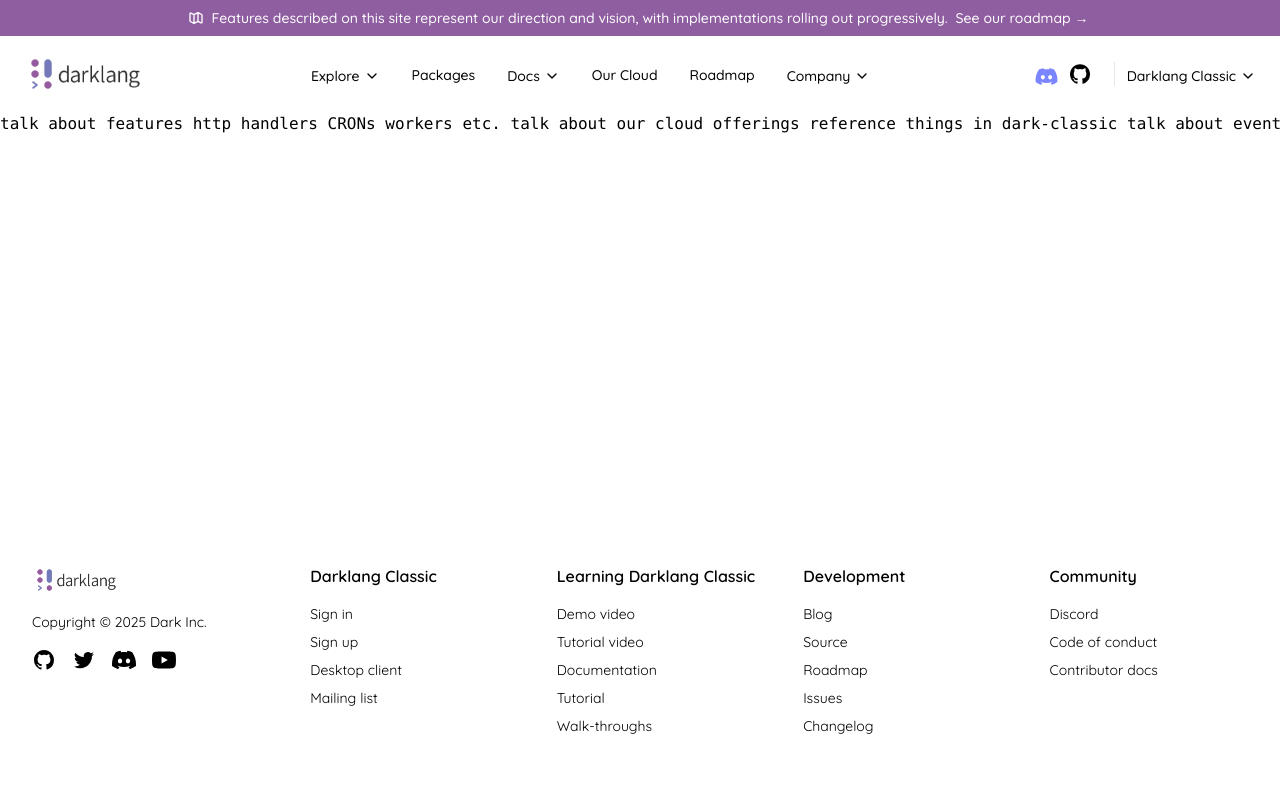
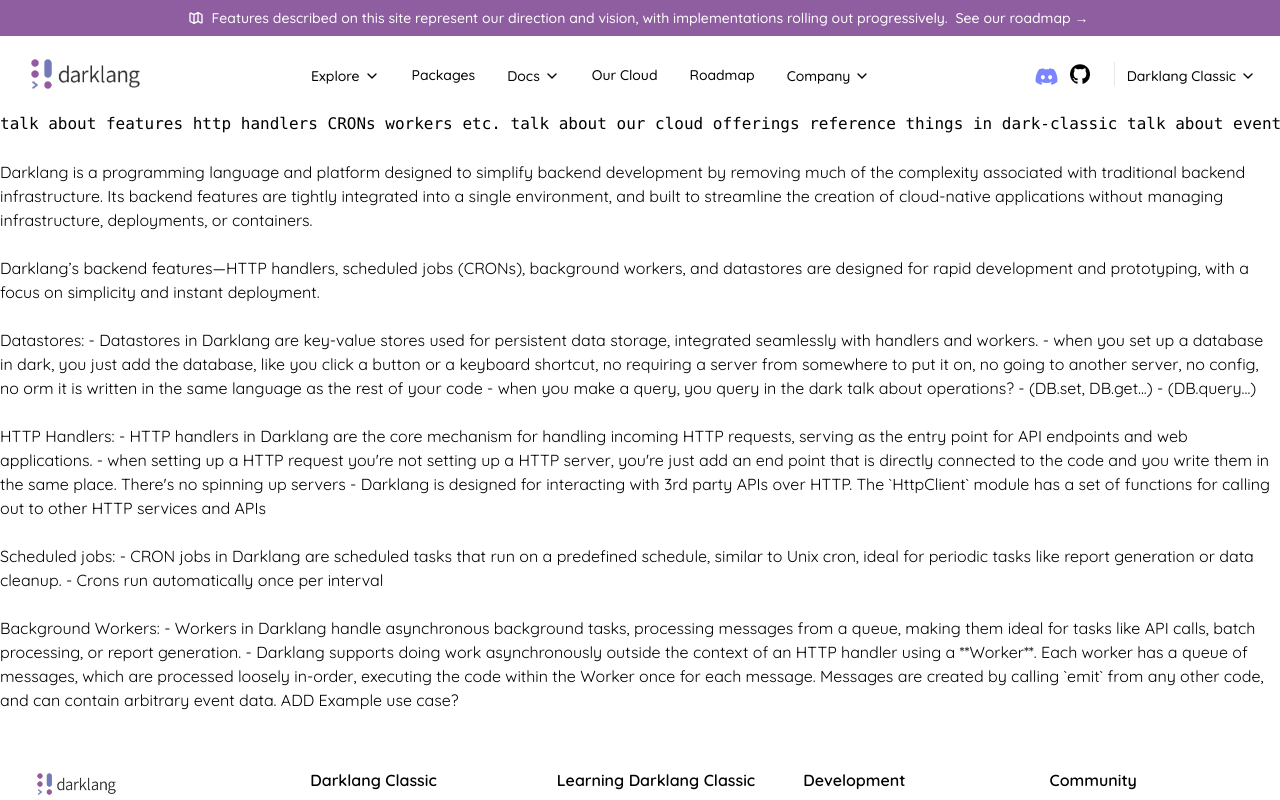
Before and after one commit to darklang/darklang.com, a React (Vite) app: page /backends in a window 1280 px wide. Shown: the top 800 px of the page. Built offline with nearby package versions, Linux system fonts and the light colour scheme.

Commit message:
fill in more content

```diff
--- a/src/pages/Backends/index.tsx
+++ b/src/pages/Backends/index.tsx
@@ -2,18 +2,70 @@
 
 const Backends: React.FC = () => {
   return (
-    <pre>
-      talk about features
+    <section className="max-w-7xl mx-auto">
+      <pre>
+        talk about features
         http handlers
         CRONs
         workers
         etc.
 
-      talk about our cloud offerings
+        talk about our cloud offerings
         reference things in dark-classic
 
-      talk about eventual migration from -classic to -next
-</pre>
+        talk about eventual migration from -classic to -next
+      </pre>
+
+      <br />
+
+      <p>
+        Darklang is a programming language and platform designed to simplify backend development by removing much of the complexity associated with traditional backend infrastructure. Its backend features are tightly integrated into a single environment, and built to streamline the creation of cloud-native applications without managing infrastructure, deployments, or containers.
+      </p>
+
+      <br />
+      <p>Darklang’s backend features—HTTP handlers, scheduled jobs (CRONs), background workers, and datastores are designed for rapid development and prototyping, with a focus on simplicity and instant deployment.</p>
+
+      <br />
+      <p>
+        Datastores:
+        - Datastores in Darklang are key-value stores used for persistent data storage, integrated seamlessly with handlers and workers.
+        - when you set up a database in dark, you just add the database, like you click a button or a keyboard shortcut, no requiring a server from somewhere to put it on, no going to another server, no config, no orm it is written in the same language as the rest of your code
+        - when you make a query, you query in the dark
+
+        talk about operations?
+        - (DB.set, DB.get...)
+        - (DB.query...)
+      </p>
+
+      <br />
+
+      <p>
+        HTTP Handlers:
+        - HTTP handlers in Darklang are the core mechanism for handling incoming HTTP requests, serving as the entry point for API endpoints and web applications.
+        - when setting up a HTTP request you're not setting up a HTTP server, you're just add an end point that is directly connected to the code and you write them in the same place. There's no spinning up servers
+        - Darklang is designed for interacting with 3rd party APIs over HTTP. The `HttpClient` module has a set of functions for calling out to other HTTP services and APIs
+      </p>
+      <br />
+
+      <p>
+        Scheduled jobs:
+        - CRON jobs in Darklang are scheduled tasks that run on a predefined schedule, similar to Unix cron, ideal for periodic tasks like report generation or data cleanup.
+        - Crons run automatically once per interval
+      </p>
+
+      <br />
+      <p>
+        Background Workers:
+        - Workers in Darklang handle asynchronous background tasks, processing messages from a queue, making them ideal for tasks like API calls, batch processing, or report generation.
+        - Darklang supports doing work asynchronously outside the context of an HTTP handler using a **Worker**. Each worker has a queue of messages, which are processed loosely in-order, executing the code within the Worker once for each message. Messages are created by calling `emit` from any other code, and can contain arbitrary event data.
+
+        ADD Example use case?
+      </p>
+      <br />
+
+    </section>
+
+
   );
 };
 
--- a/src/pages/TraceDriven/index.tsx
+++ b/src/pages/TraceDriven/index.tsx
@@ -3,8 +3,8 @@
 const TraceDriven: React.FC = () => {
   return (
     <p>
-      Tracesare a core feature of Darklang that enable developers to work with live request data to build and debug applications efficiently.
-      Acting as an _"omniscient debugger,"_ traces provide complete visibility into the state of an application at any point in time, allowing developers
+      Traces are a core feature of Darklang that enable developers to work with live request data to build and debug applications efficiently.
+      Acting as an "omniscient debugger" traces provide complete visibility into the state of an application at any point in time, allowing developers
       to see exactly what data flows through their code and how it behaves without needing traditional debugging tools like print statements or external loggers.
 
       Traces power Trace-Driven Development, a workflow where you start by sending requests to non-existent endpoints.
```
